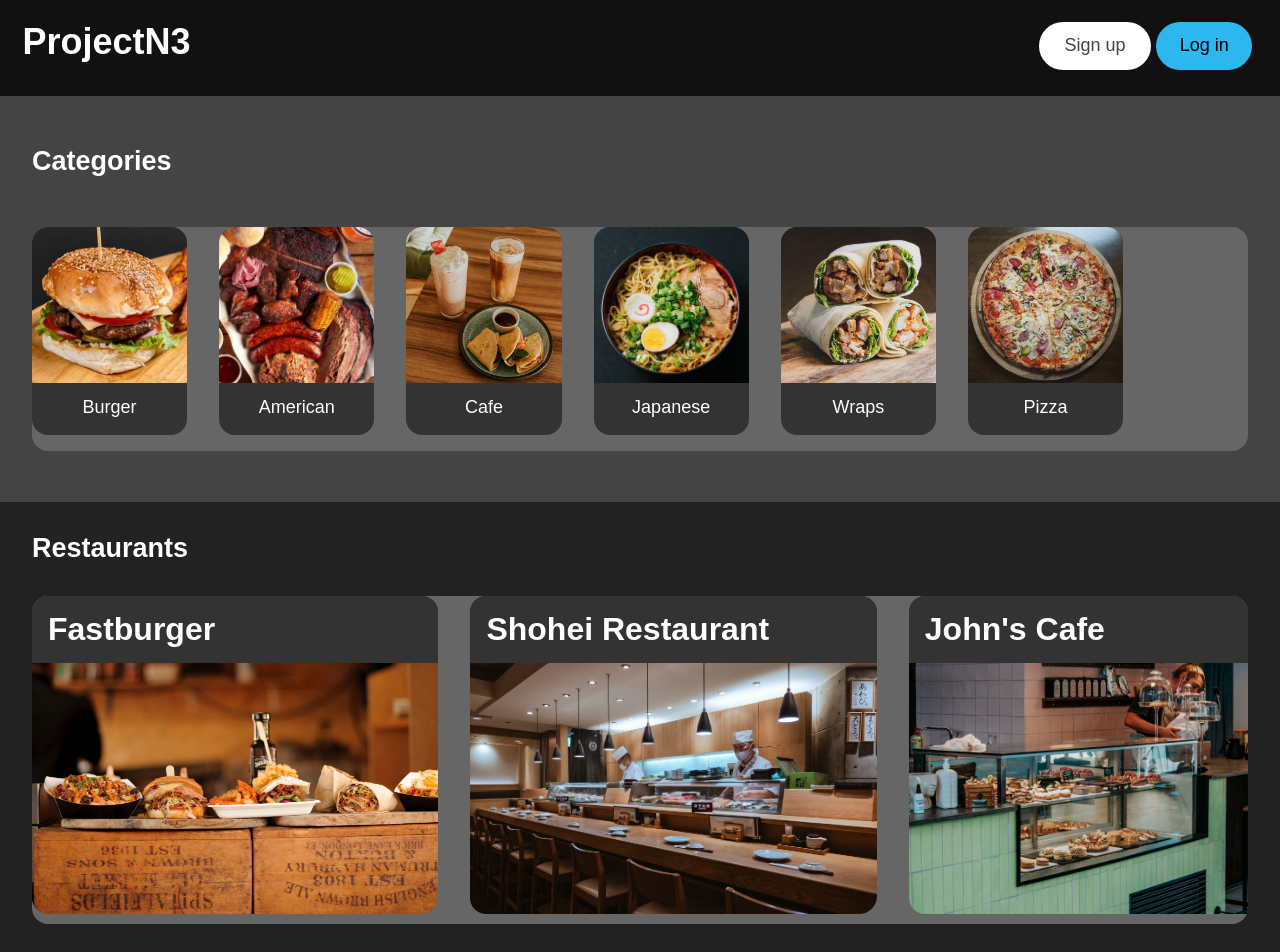
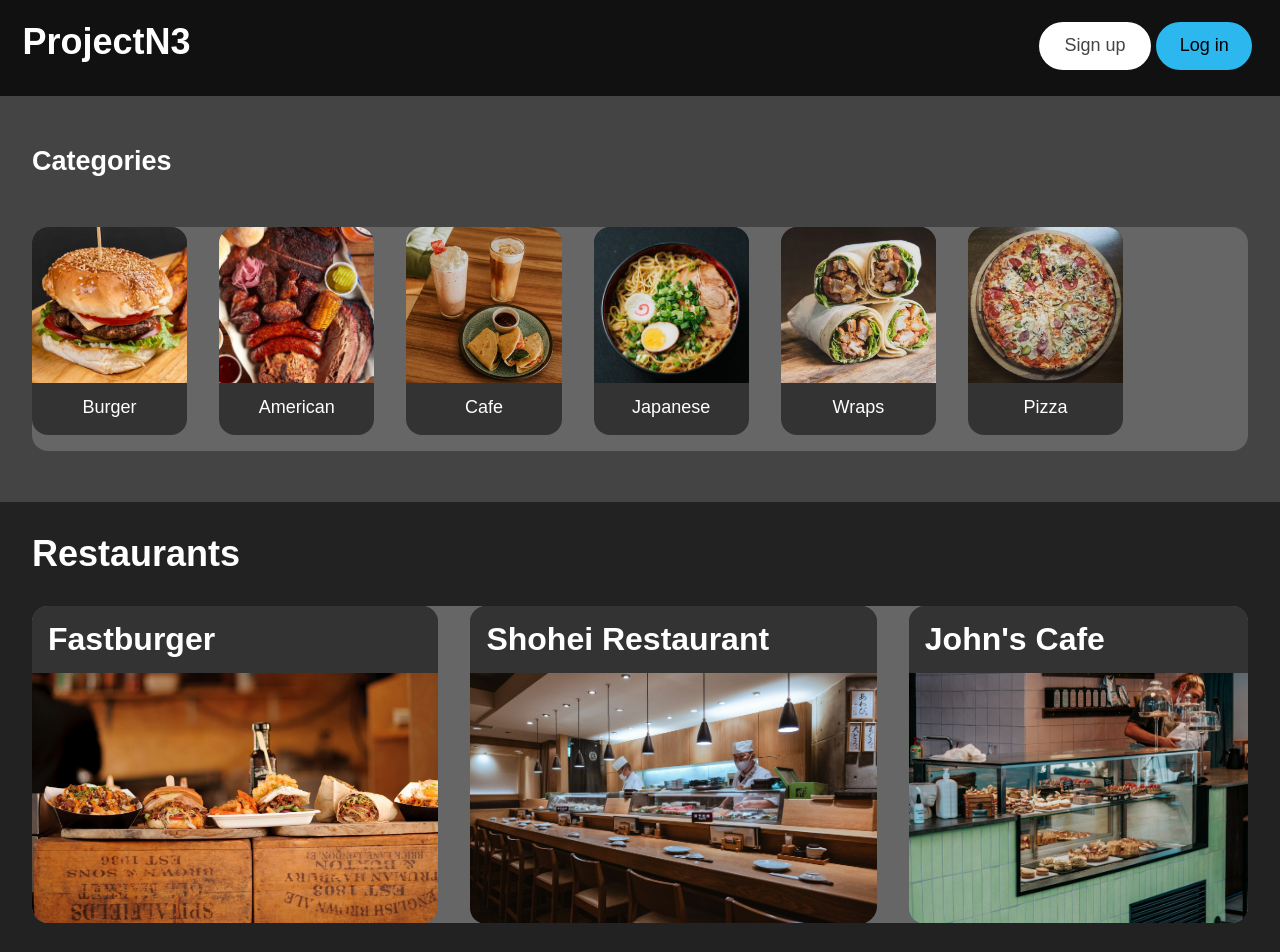
Before and after one commit to globalGLEX/ProjectN3, a React (Vite) app: page / in a window 1280 px wide. Shown: the top 952 px of the page. Built offline with nearby package versions, Linux system fonts and the light colour scheme.

Commit message:
text size adjustments

```diff
--- a/src/components/OrderModal.tsx
+++ b/src/components/OrderModal.tsx
@@ -1,14 +1,18 @@
 import {data} from '../modules/data.tsx';
+import { useState } from 'react';
 
 
 interface AmountContainerProps {
     amount: number;
+
 }
 interface OrderModalProps {
     id: number;
+
 }
 
 function OrderModal({ onClose, id }: OrderModalProps) {
+    const [amount, setAmount] = useState(2);
 
 
 
@@ -29,7 +33,7 @@ function OrderModal({ onClose, id }: OrderModalProps) {
             <p>{data.restaurants[2].products[id].desc}</p>
         </div>
         <OrderModalOptions id={id} />
-        <OrderModalButtons />
+        <OrderModalButtons  amount={amount}/>
 
         </div>
 
@@ -69,23 +73,26 @@ function OrderModal({ onClose, id }: OrderModalProps) {
             <label htmlFor="vehicle4"> {data.restaurants[2].products[0].options[3]}</label><br />
             <input type="checkbox" id="vehicle4" name="option" value="Bike"/>
             <label htmlFor="vehicle4"> {data.restaurants[2].products[0].options[4]}</label><br />
-        </div>
+
+            </div>
 
     );
   }
 
 
 
-  function OrderModalButtons() {
+  function OrderModalButtons({amount}: AmountContainerProps) {
+
     return (
         <div className="order-modal-buttons">
-            <AmountContainer amount={2} />
+            <AmountContainer amount={amount} />
             <AddToOrderButton />
         </div>
     );
   }
 
-  function AmountContainer(props: AmountContainerProps) {
+  function AmountContainer(props: AmountContainerProps,) {
+
     //let amount = 1;
     return (
         <div className="amount-container">
@@ -103,4 +110,5 @@ function OrderModal({ onClose, id }: OrderModalProps) {
         </button>
     );
   }
+
   export default OrderModal
--- a/src/components/Restaurants.tsx
+++ b/src/components/Restaurants.tsx
@@ -7,7 +7,7 @@ interface RestaurantsItemProps {
 }
 function Restaurants() {
     return (
-        <div className="restaurants"><h2>Restaurants</h2>
+        <div className="restaurants"><h1>Restaurants</h1>
             <div className="restaurants-items-container">
                 <RestaurantsItem imageUrl={data.restaurants[0].imageUrl} imageAlt={data.restaurants[0].imageUrlAlt} restaurantName={data.restaurants[0].name} />
                 <RestaurantsItem imageUrl={data.restaurants[1].imageUrl} imageAlt={data.restaurants[1].imageUrlAlt} restaurantName={data.restaurants[1].name}/>
--- a/src/index.css
+++ b/src/index.css
@@ -247,7 +247,7 @@ header{
   color: #fff;
 }
 .restaurants-items-container{
-  height: 20.5rem;
+  height: 19.8rem;
 
   display: flex;
   gap: 1rem 2rem;
@@ -529,6 +529,7 @@ header{
   padding-left: 1rem;
   background-color: #444;
   color: #fff;
+  font-size: 1.4rem;
 }
 .order-modal-options {
   height: 15rem;
@@ -536,7 +537,7 @@ header{
   padding-left: 1rem;
   background-color: #333;
   color: #fff;
-  font-size: 1.4rem;
+  font-size: 1.2rem;
   input[type="checkbox"] {
       transform:scale(2, 2);
 
```
